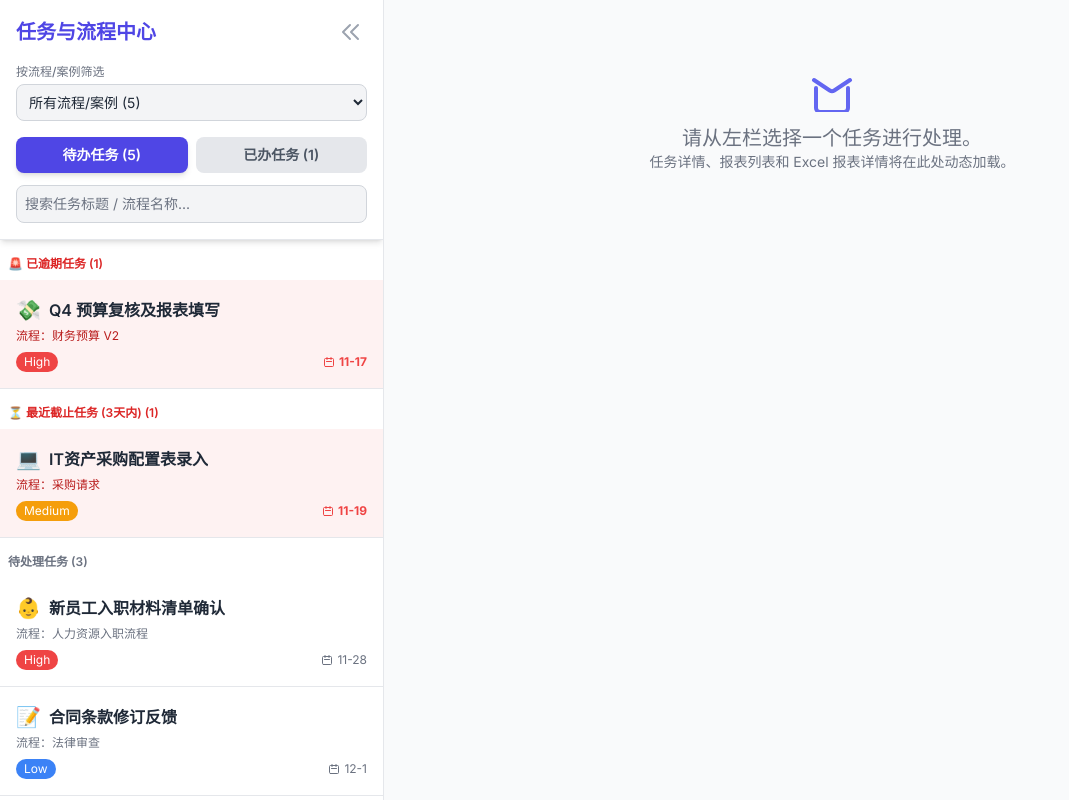
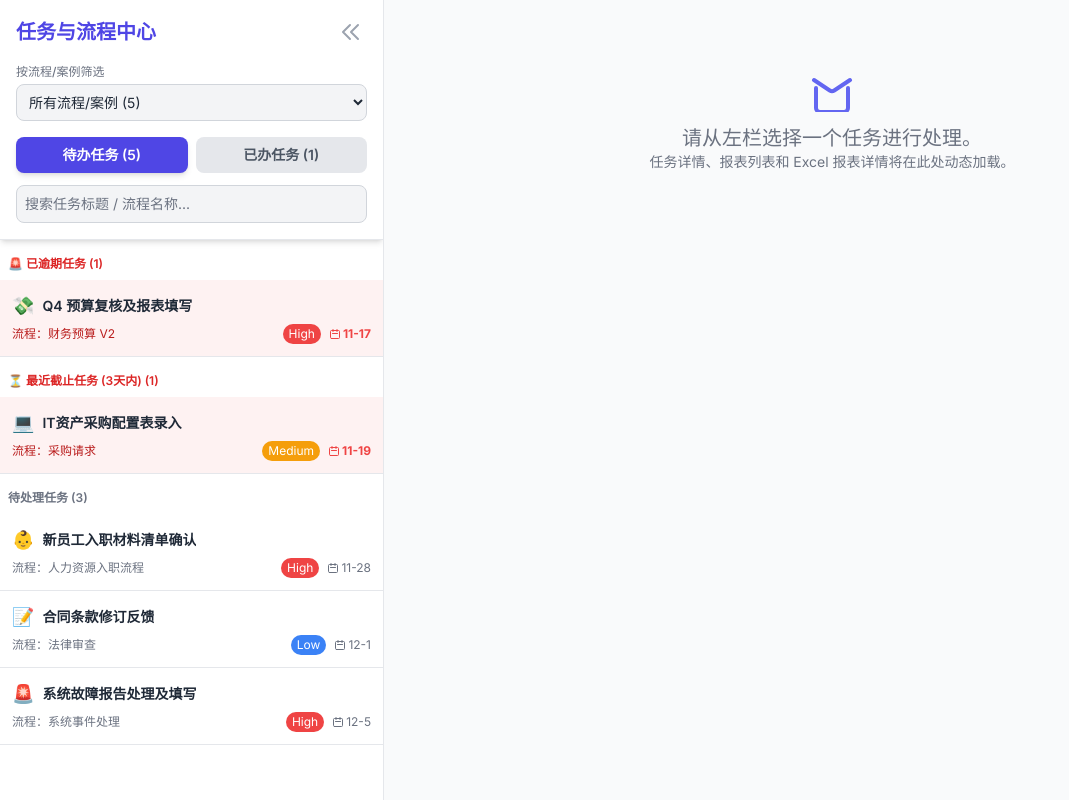
Before and after one commit to Jady891213/bpmn_demo, a plain HTML site: page taskinbox/index.html in a window 1280 px wide. Shown: the whole page, without its empty margins (0-1069 px from the left). Drawn offline with nearby package versions, Linux system fonts and the light colour scheme.

Commit message:
Update index.html

```diff
--- a/taskinbox/index.html
+++ b/taskinbox/index.html
@@ -126,11 +126,17 @@
                     </div>
                     <!-- 动态加载内容容器 -->
                     <div id="task-data-view" class="h-full w-full hidden flex-col">
-                        <!-- 3.1 顶部：任务标题、描述与操作按钮 -->
-                        <div id="detail-header" class="detail-header-sticky p-6 bg-white rounded-b-lg shadow-lg border-b border-gray-200">
-                            <h2 id="task-title-display" class="text-2xl font-extrabold text-gray-900 truncate"></h2>
-                            <p id="task-desc-display" class="text-sm text-gray-500 mt-1"></p>
-                            <div class="flex flex-wrap gap-3 mt-4">
+                        <!-- 3.1 顶部：任务标题、描述与操作按钮 (水平分布式布局) -->
+                        <div id="detail-header" class="detail-header-sticky p-6 bg-white rounded-b-lg shadow-lg border-b border-gray-200 flex justify-between items-start">
+
+                            <!-- 左侧：标题和描述 (占据剩余空间) -->
+                            <div class="flex-grow pr-4">
+                                <h2 id="task-title-display" class="text-2xl font-extrabold text-gray-900"></h2>
+                                <p id="task-desc-display" class="text-sm text-gray-500 mt-1"></p>
+                            </div>
+
+                            <!-- 右侧：操作按钮 (垂直堆叠在小屏幕，水平排列在大屏幕) -->
+                            <div class="flex flex-col sm:flex-row gap-2 mt-1 flex-shrink-0">
                                 <button onclick="handleTaskAction(activeTaskId, 'Complete')" class="px-4 py-2 bg-indigo-600 text-white font-semibold rounded-lg shadow-md hover:bg-indigo-700 transition duration-200 flex items-center text-sm">
                                     <svg class="w-4 h-4 inline-block mr-1" fill="none" stroke="currentColor" viewBox="0 0 24 24" xmlns="http://www.w3.org/2000/svg"><path stroke-linecap="round" stroke-linejoin="round" stroke-width="2" d="M9 12l2 2 4-4m6 2a9 9 0 11-18 0 9 9 0 0118 0z"></path></svg>
                                     完成/提交
@@ -410,6 +416,7 @@
 
         /**
          * 创建单个任务项的 HTML
+         * 更改: 压缩行高 (p-4 -> p-3)，将优先级和日期放到流程同一行
          */
         function createTaskItemHtml(task, isUrgent) {
             const dueDate = new Date(task.dueDate);
@@ -420,26 +427,32 @@
                                   task.priority === 'Medium' ? 'bg-amber-500' : 'bg-blue-500';
 
             // 浅色主题下的样式调整
-            const itemClass = `p-4 border-b border-gray-200 cursor-pointer hover:bg-indigo-50 transition duration-150 ${isUrgent ? 'bg-red-50 hover:bg-red-100' : 'bg-white'}`;
+            const itemClass = `p-3 border-b border-gray-200 cursor-pointer hover:bg-indigo-50 transition duration-150 ${isUrgent ? 'bg-red-50 hover:bg-red-100' : 'bg-white'}`;
             const processTextColor = isUrgent ? 'text-red-700' : 'text-gray-500';
             const dateTextColor = isUrgent ? 'text-red-500 font-bold' : 'text-gray-500';
 
 
             return `
                 <div id="task-${task.id}" class="${itemClass}" onclick="selectTask(${task.id})">
-                    <div class="flex justify-between items-start">
-                        <div class="flex items-center">
-                            <span class="text-xl mr-2">${task.icon}</span>
-                            <h3 class="font-semibold text-base truncate text-gray-800">${task.title}</h3>
+                    <!-- 1. 标题行 (Icon + Title) -->
+                    <div class="flex items-center mb-1">
+                        <span class="text-lg mr-2 flex-shrink-0">${task.icon}</span>
+                        <h3 class="font-semibold text-sm truncate text-gray-800">${task.title}</h3>
+                    </div>
+                    <!-- 2. 流程/状态行 (Process Name + Priority + Due Date) -->
+                    <div class="flex justify-between items-center mt-1">
+                        <!-- 左侧：流程名称 -->
+                        <p class="text-xs ${processTextColor} truncate mr-2 flex-grow">流程：${task.process}</p>
+                        <!-- 右侧：优先级和日期 -->
+                        <div class="flex items-center space-x-2 text-xs flex-shrink-0">
+                            <!-- 优先级标签 -->
+                            <span class="text-xs ${priorityColor} text-white px-1.5 py-0.5 rounded-full flex-shrink-0">${task.priority}</span>
+                            <!-- 日期 -->
+                            <span class="flex items-center ${dateTextColor} flex-shrink-0">
+                                <svg class="w-3 h-3 mr-0.5" fill="none" stroke="currentColor" viewBox="0 0 24 24" xmlns="http://www.w3.org/2000/svg"><path stroke-linecap="round" stroke-linejoin="round" stroke-width="2" d="M8 7V3m8 4V3m-9 8h10M5 21h14a2 2 0 002-2V7a2 2 0 00-2-2H5a2 2 0 00-2 2v12a2 2 0 002 2z"></path></svg>
+                                ${formattedDate}
+                            </span>
                         </div>
-                    </div>
-                    <p class="text-xs ${processTextColor} mt-1 truncate">流程：${task.process}</p>
-                    <div class="flex justify-between text-xs text-gray-500 mt-2">
-                        <span class="text-xs ${priorityColor} text-white px-2 py-0.5 rounded-full">${task.priority}</span>
-                        <span class="flex items-center ${dateTextColor}">
-                            <svg class="w-3 h-3 mr-1" fill="none" stroke="currentColor" viewBox="0 0 24 24" xmlns="http://www.w3.org/2000/svg"><path stroke-linecap="round" stroke-linejoin="round" stroke-width="2" d="M8 7V3m8 4V3m-9 8h10M5 21h14a2 2 0 002-2V7a2 2 0 00-2-2H5a2 2 0 00-2 2v12a2 2 0 002 2z"></path></svg>
-                            ${formattedDate}
-                        </span>
                     </div>
                 </div>
             `;
```
